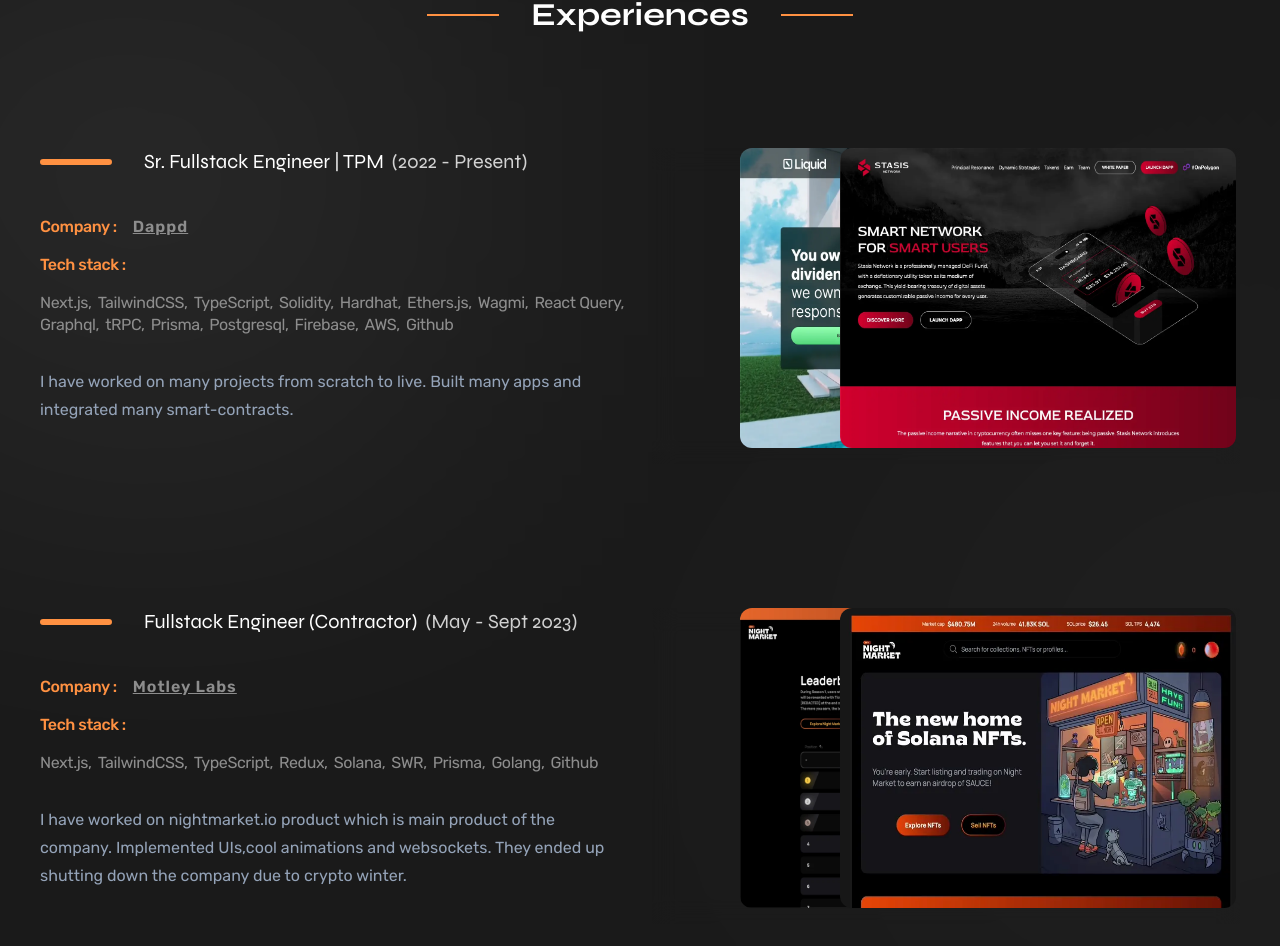
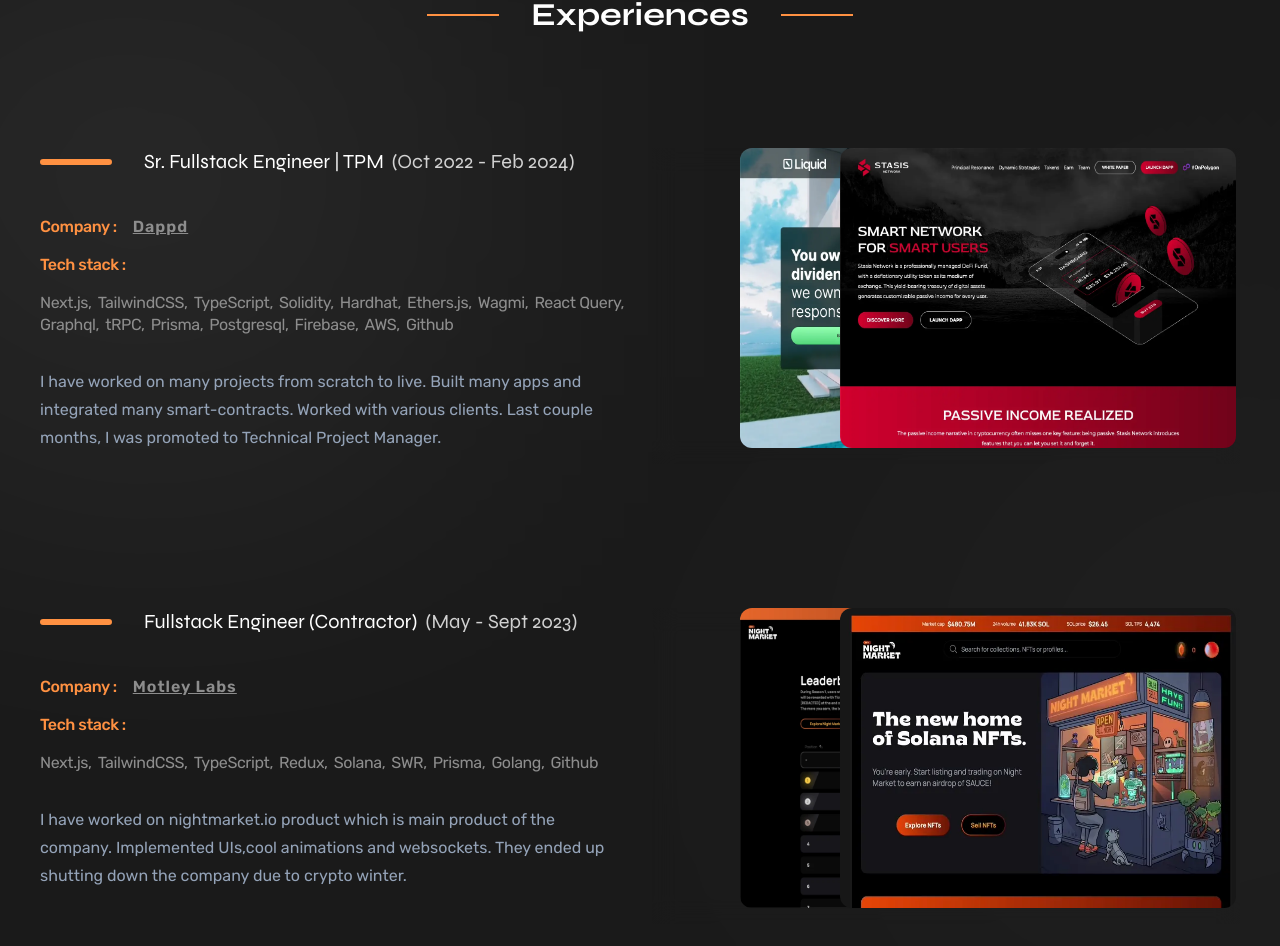
Before and after one commit to furkanksl/my-website, a Next.js app: page / in a window 1280 px wide. Shown: the part 886-1832 px from the top of the page. Built offline with nearby package versions, Linux system fonts and the light colour scheme.

Commit message:
Update dappd experience

```diff
--- a/src/data/experiences.ts
+++ b/src/data/experiences.ts
@@ -5,8 +5,8 @@ const dappd: ExperienceT = {
     company: "Dappd",
     position: "Sr. Fullstack Engineer | TPM",
     companyWebsite: "https://dappd.net",
-    startDate: "2022",
-    endDate: "Present",
+    startDate: "Oct 2022",
+    endDate: "Feb 2024",
     techStack: [
         "Next.js",
         "TailwindCSS",
@@ -25,7 +25,7 @@ const dappd: ExperienceT = {
         "Github",
     ],
     description:
-        "I have worked on many projects from scratch to live. Built many apps and integrated many smart-contracts.",
+        "I have worked on many projects from scratch to live. Built many apps and integrated many smart-contracts. Worked with various clients. Last couple months, I was promoted to Technical Project Manager.",
     works: [
         {
             image: "/liquid-project.webp",
```
